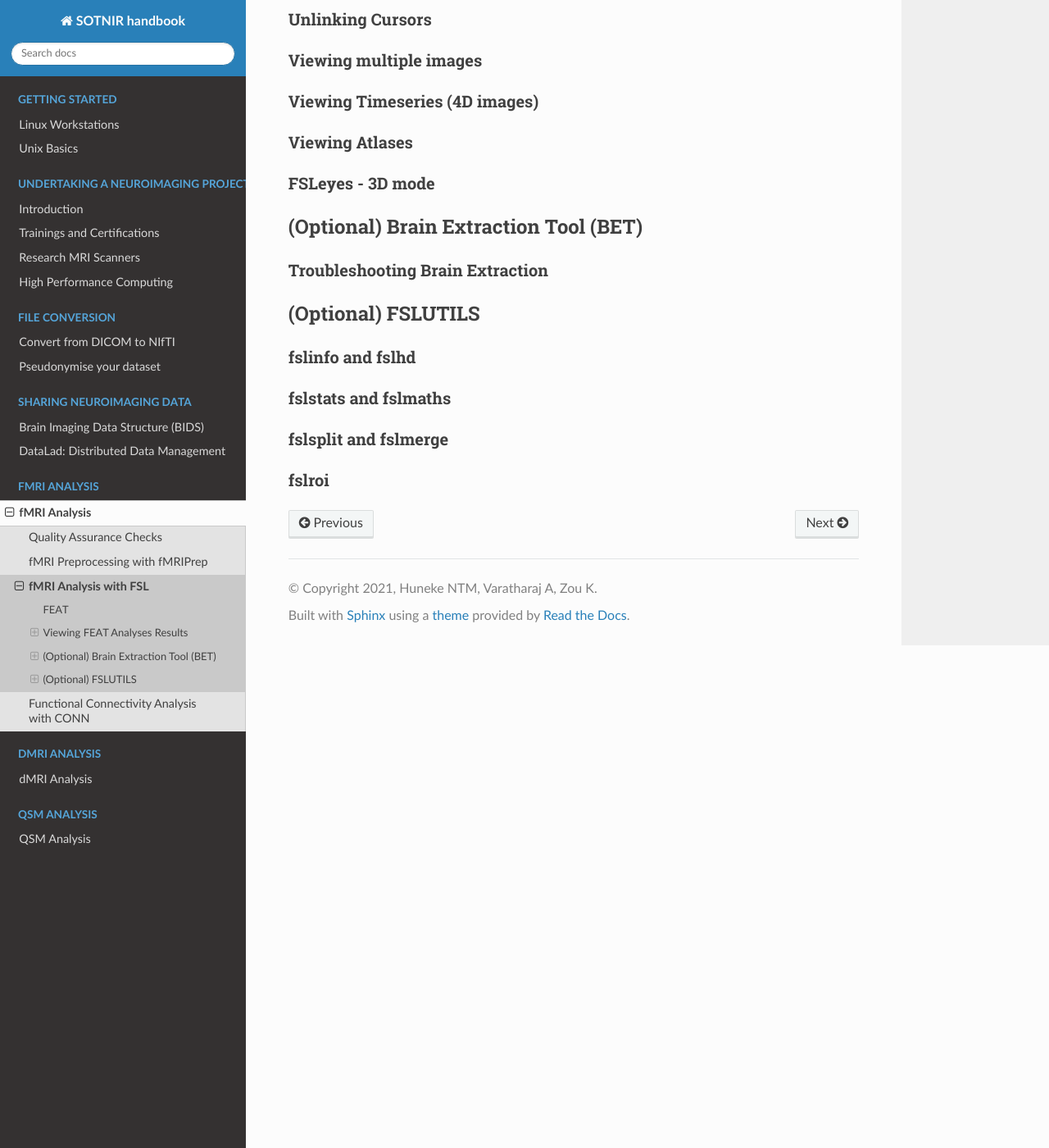
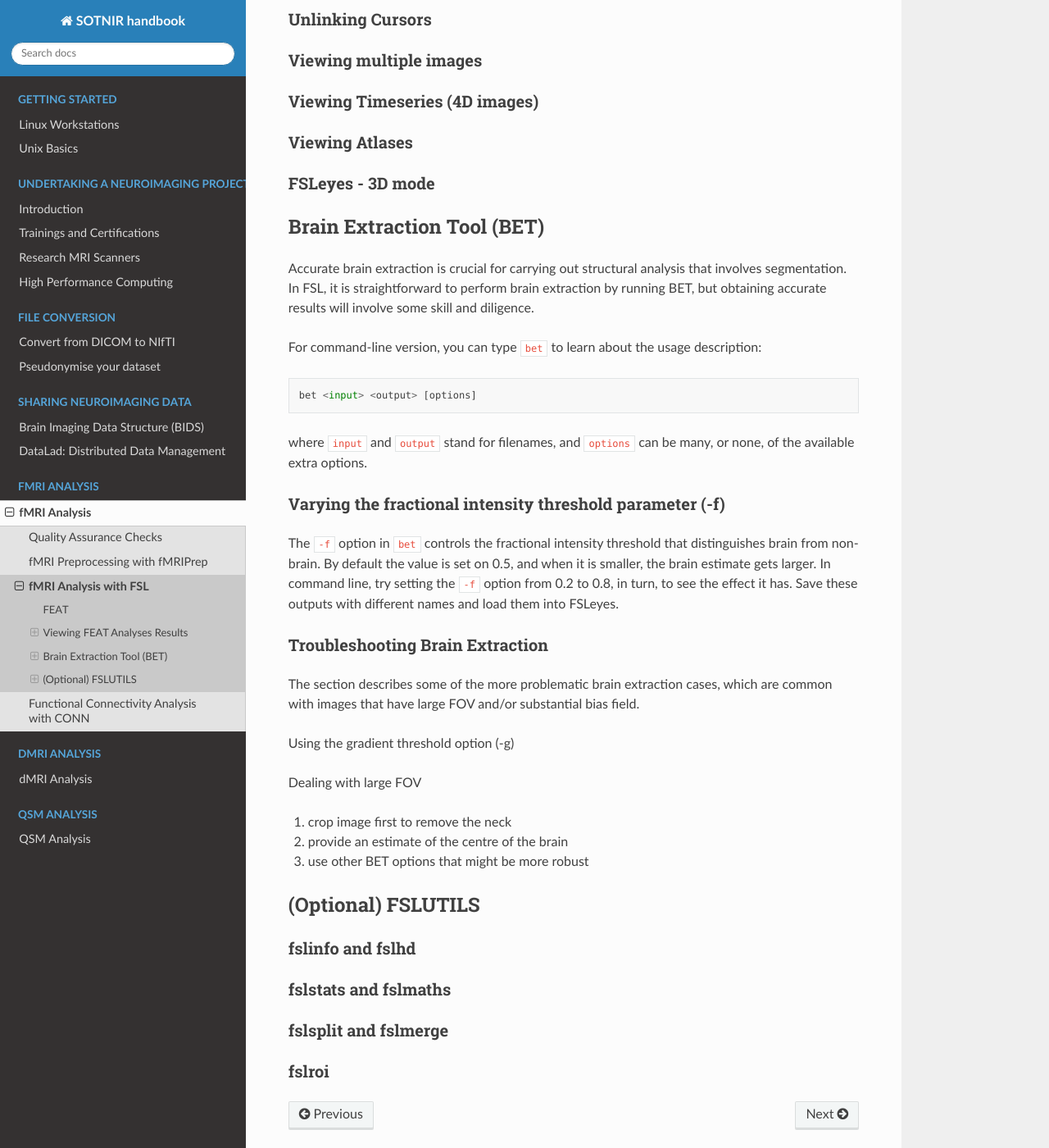
Before and after one commit to nhuneke/sotnir-handbook, a Sphinx documentation site: the page built from docs/fmri-analysis/fsl/intro.rst, in a window 1280 px wide and 1400 px high, scrolled down 946 px. Shown: the whole window at 82% size. Built offline with Sphinx 7.4.7 and the Read the Docs theme 2.0.0, drawn with Linux system fonts in a browser that asks for light colours; pages that are not in the unit, such as notebooks, are missing from menus.

Commit message:
Updated BET

```diff
--- a/docs/fmri-analysis/fsl/intro.rst
+++ b/docs/fmri-analysis/fsl/intro.rst
@@ -54,11 +54,36 @@ Viewing Atlases
 FSLeyes - 3D mode
 *****************
 
-(Optional) Brain Extraction Tool (BET)
---------------------------------------
+Brain Extraction Tool (BET)
+---------------------------
+
+Accurate brain extraction is crucial for carrying out structural analysis that involves segmentation. In FSL, it is straightforward to perform brain extraction by running BET, but obtaining accurate results will involve some skill and diligence.
+
+For command-line version, you can type ``bet`` to learn about the usage description:
+
+::
+
+    bet <input> <output> [options]
+
+where ``input`` and ``output`` stand for filenames, and ``options`` can be many, or none, of the available extra options.
+
+Varying the fractional intensity threshold parameter (-f)
+**********************************************************
+
+The ``-f`` option in ``bet`` controls the fractional intensity threshold that distinguishes brain from non-brain. By default the value is set on 0.5, and when it is smaller, the brain estimate gets larger. In command line, try setting the ``-f`` option from 0.2 to 0.8, in turn, to see the effect it has. Save these outputs with different names and load them into FSLeyes.
 
 Troubleshooting Brain Extraction
 ********************************
+
+The section describes some of the more problematic brain extraction cases, which are common with images that have large FOV and/or substantial bias field.
+
+Using the gradient threshold option (-g)
+
+Dealing with large FOV
+
+1. crop image first to remove the neck
+2. provide an estimate of the centre of the brain
+3. use other BET options that might be more robust
 
 (Optional) FSLUTILS
 -------------------
```
